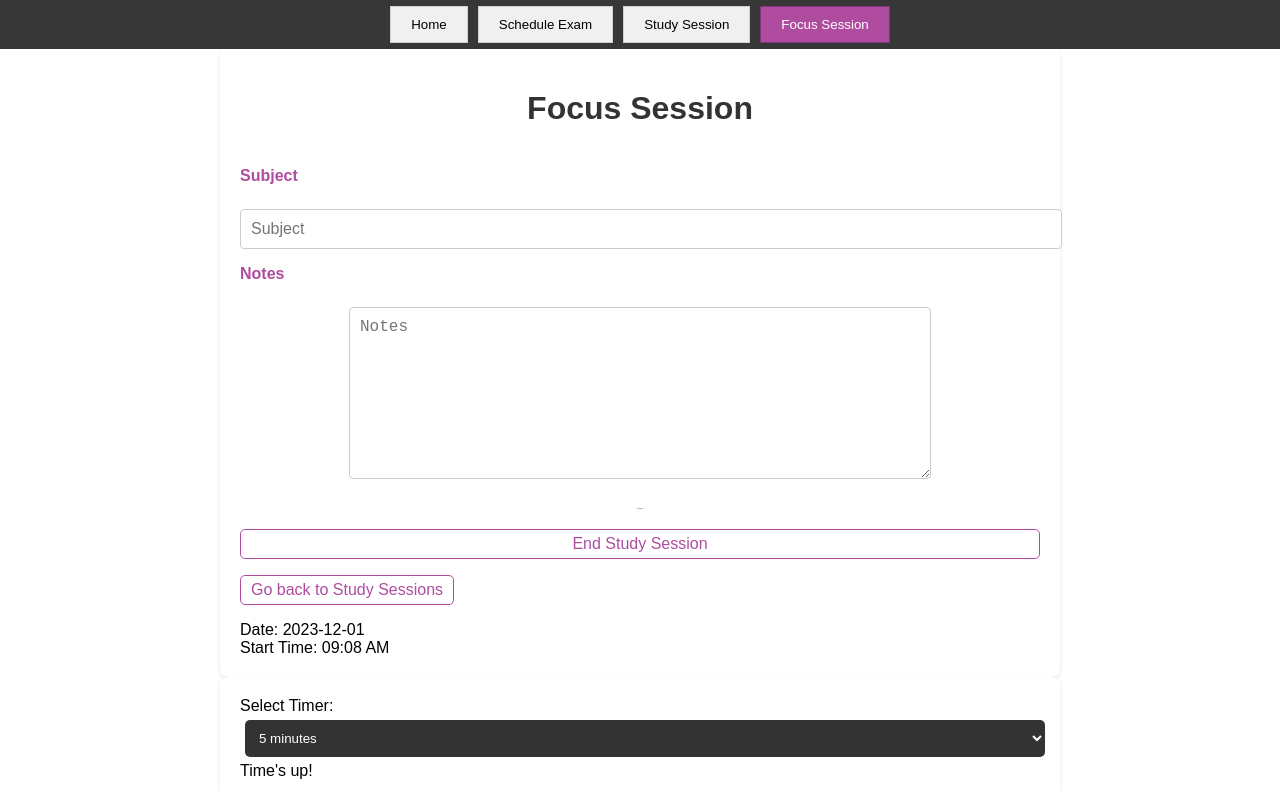
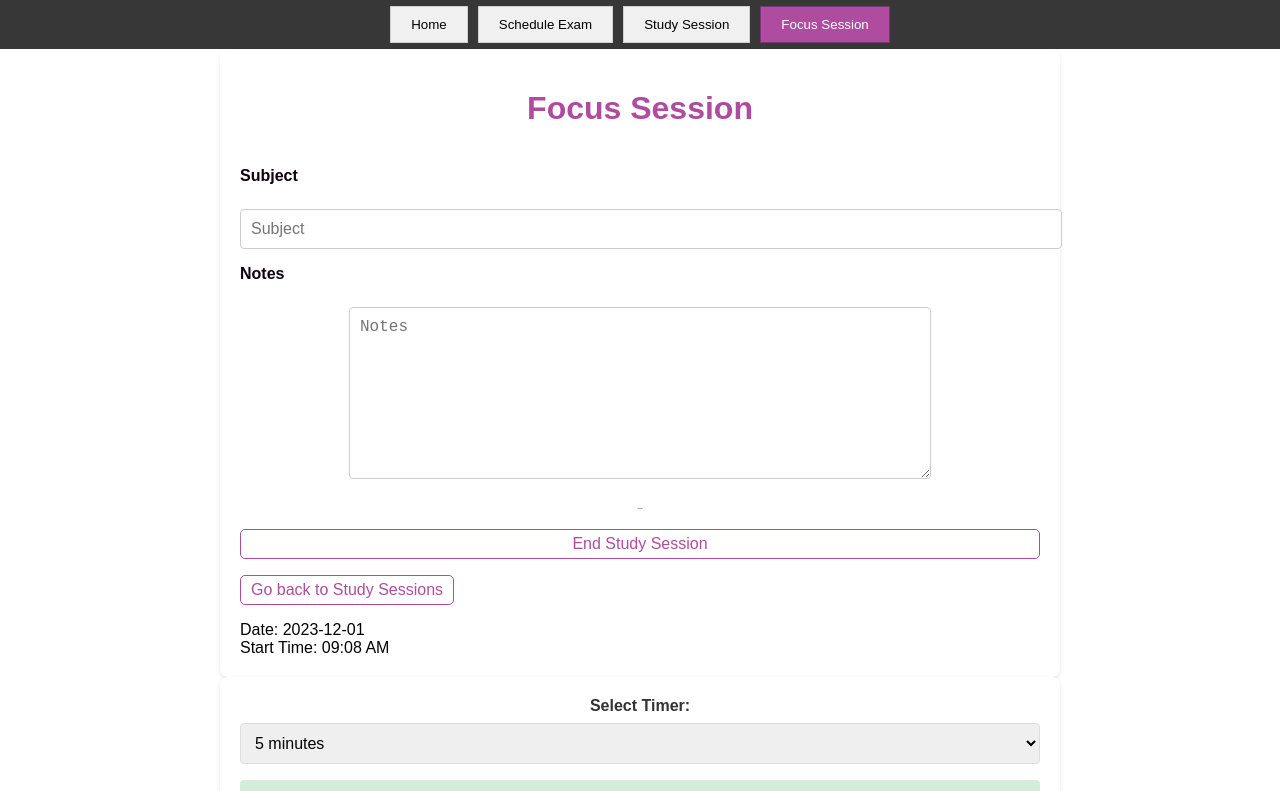
Before and after one commit to CEN4010-Fall2023-Prin-Soft-Eng/cen4010-prin-soft-eng-final-project-001-group-21, a Vue app: page /music-selection in a window 1280 px wide. Shown: the top 791 px of the page. Built offline with nearby package versions, Linux system fonts and the light colour scheme; sample sign-in values are in the browser's storage.

Commit message:
more css

```diff
--- a/src/components/AppCalendar.vue
+++ b/src/components/AppCalendar.vue
@@ -187,16 +187,22 @@ button[type="submit"] {
   color: white;
 }
 
-button[type="submit"]:hover,
-button:not([type]):hover {
-  background-color: rgb(208, 128, 196);
+/* Hover effect for Schedule button */
+button[type="submit"]:hover {
+  background-color: rgb(216, 100, 197); /* Darker purple on hover */
   transform: translateY(-2px); /* Lift effect */
 }
 
+/* Delete button style */
 button:not([type]) {
-  background-color: #ff0000; /* Orange color */
-  margin-left: 10px; /* Space from dropdown */
+  background-color: #ffc400; /* Orange color */
   color: white;
+}
+
+/* Hover effect for Delete button */
+button:not([type]):hover {
+  background-color: #e50000; /* Darker orange on hover */
+  transform: translateY(-2px); /* Lift effect */
 }
 
 select {
--- a/src/components/InspirationalMessage.vue
+++ b/src/components/InspirationalMessage.vue
@@ -49,13 +49,13 @@ export default {
 
 <style scoped>
 .inspirational-message {
-  background-color: #f0f8ff; /* Soft blue background */
+  background-color: #e4dcfb; /* purple blue background */
   padding: 20px;
   border-radius: 10px;
   margin: 20px 0;
   text-align: center;
   box-shadow: 0 4px 8px rgba(0, 0, 0, 0.1); /* subtle shadow for depth */
-  border-left: 5px solid #3498db; /* a colored border on the left for accent */
+  border-left: 5px solid #9e8ff4; /* a colored border on the left for accent */
   font-family: 'Arial', sans-serif; /* clean, readable font */
   color: #333; /* dark gray color for text */
 }
--- a/src/components/MusicSelection.vue
+++ b/src/components/MusicSelection.vue
@@ -156,7 +156,7 @@
 
 h1 {
   text-align: center;
-  color: #333;
+  color: rgb(175, 76, 160);
   margin-bottom: 1.5rem;
 }
 
@@ -168,7 +168,7 @@ form {
 
 label {
   margin-bottom: 0.5rem;
-  color: rgb(175, 76, 160);
+  color: rgb(15, 1, 13);
   font-weight: bold;
 }
 
@@ -199,7 +199,7 @@ button {
 }
 
 button:hover {
-  background-color: rgb(155, 66, 140); /* Slightly darker on hover */
+  background-color: rgb(255, 49, 221); /* Slightly darker on hover */
   transform: translateY(-2px); /* Lift effect */
 }
 
--- a/src/components/StudySessions.vue
+++ b/src/components/StudySessions.vue
@@ -100,13 +100,20 @@ export default {
 </script>
 
 <style scoped>
-.study-sessions-table, .scheduled-exams-table {
+.study-sessions-table {
   max-width: 100%;
   margin: 20px auto;
   border-collapse: collapse;
   box-shadow: 0 2px 15px rgba(0, 0, 0, 0.1);
   border-radius: 5px;
   overflow: hidden;
+  font-family: 'Arial', sans-serif;
+}
+
+h2 {
+  text-align: center;
+  color: rgb(175, 76, 160); /* Purple color for the title */
+  margin-bottom: 20px;
 }
 
 table {
@@ -115,19 +122,15 @@ table {
 }
 
 table th, table td {
-  padding: 10px;
+  padding: 12px;
   text-align: left;
   border-bottom: 1px solid #ddd;
 }
 
 table th {
-  background-color: #f8f8f8;
-  color: #333;
+  background-color: rgb(175, 76, 160); /* Purple color for headers */
+  color: white;
   font-weight: bold;
-}
-
-table tr:last-child td {
-  border-bottom: none;
 }
 
 table tbody tr:nth-child(even) {
@@ -142,6 +145,15 @@ table tbody tr:nth-child(even) {
   box-shadow: 0 2px 15px rgba(0, 0, 0, 0.1);
   margin: 20px auto;
   border-radius: 5px;
-  max-width: 50%;
+  max-width: 60%;
+}
+
+@media (max-width: 600px) {
+  .study-sessions-table {
+    margin: 10px;
+  }
+  .total-time-studied {
+    max-width: 80%;
+  }
 }
 </style>
--- a/src/components/TimerComponent.vue
+++ b/src/components/TimerComponent.vue
@@ -80,87 +80,80 @@ export default {
 
 
 <style scoped>
-body {
-  font-family: 'Helvetica Neue', Arial, sans-serif;
-  background-color: #f4f4f4;
-  color: #333;
-  line-height: 1.6;
+.container {
+  max-width: 800px;
+  margin: 20px auto;
+  padding: 20px;
+  box-shadow: 0 2px 4px rgba(0, 0, 0, 0.1);
+  border-radius: 8px;
+  background-color: #fff; /* White background */
+  font-family: 'Arial', sans-serif;
 }
 
-header, footer, .container {
-  margin: auto;
-  padding: 0 20px;
+h1, h2, label {
+  text-align: center;
+  color: #333;
 }
 
-header {
-  background: #333;
-  color: #fff;
-  padding-top: 30px;
-  min-height: 70px;
-  border-bottom: #eee solid 1px;
+h1 {
+  margin-bottom: 1.5rem;
+  font-size: 2rem; /* Larger font size for the main title */
 }
 
-header a {
-  color: #fff;
-  text-decoration: none;
-  text-transform: uppercase;
-  margin: 0 15px;
+.form-group {
+  margin-bottom: 1rem;
 }
 
-.container {
-  max-width: 1200px;
-  margin-top: 30px;
-  padding: 20px;
-  background: #fff;
+label {
+  font-weight: bold;
+  display: block;
+  margin-bottom: 0.5rem;
 }
 
-button, select {
-  background: #333;
-  color: #fff;
-  border: none;
-  padding: 10px 20px;
-  margin: 5px;
-  border-radius: 5px;
-  cursor: pointer;
+select {
+  width: 100%;
+  padding: 10px;
+  border-radius: 4px;
+  border: 1px solid #ddd;
+  font-size: 1rem;
 }
 
-button:hover, select:hover {
-  opacity: 0.9;
+.alert {
+  text-align: center;
+  padding: 10px;
+  border-radius: 4px;
+  margin-top: 1rem;
+  font-size: 1.1rem;
 }
 
-textarea, select {
-  width: 100%;
-  padding: 10px;
+.alert-info {
+  background-color: #d1ecf1;
+  color: #0c5460;
 }
 
-.card {
-  background: #fff;
-  margin-bottom: 20px;
-  padding: 20px;
-  box-shadow: 0 2px 4px rgba(0,0,0,0.1);
-  border-radius: 4px;
+.alert-success {
+  background-color: #d4edda;
+  color: #155724;
 }
 
-.quote {
-  font-style: italic;
-  opacity: 0.6;
+button {
+  background-color: rgb(175, 76, 160); /* Purple color */
+  color: white;
+  padding: 10px 20px;
+  border: none;
+  border-radius: 4px;
+  cursor: pointer;
+  transition: background-color 0.3s, transform 0.3s;
 }
 
-.timer {
-  font-size: 1.5em;
-  margin-top: 20px;
+button:hover {
+  background-color: rgb(155, 66, 140); /* Slightly darker purple on hover */
+  transform: translateY(-2px); /* Lift effect */
 }
 
-/* Responsive design */
-@media (max-width: 768px) {
+@media (max-width: 600px) {
   .container {
-    width: 95%;
-    padding: 0;
-  }
-
-  header, footer, .container {
-    padding-left: 10px;
-    padding-right: 10px;
+    padding: 1rem;
   }
 }
 </style>
```
